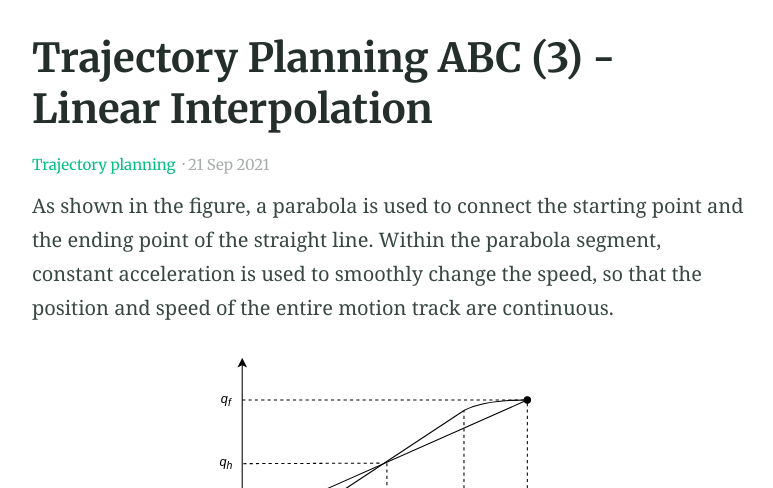
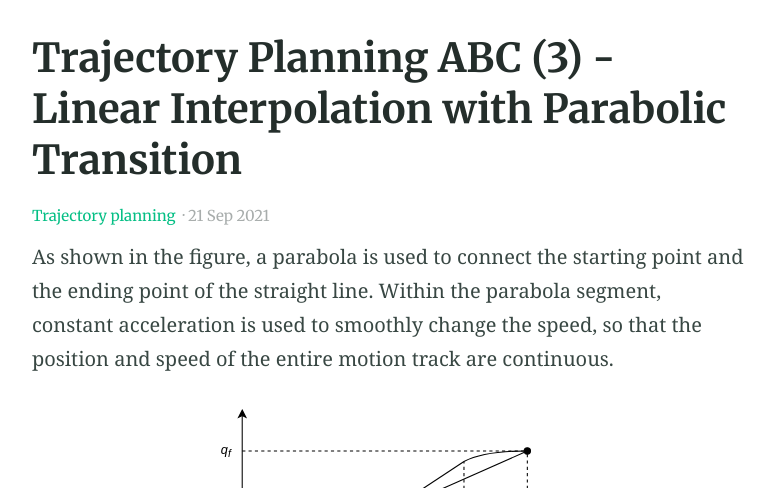
Before and after one commit to Confuzzle/Confuzzle.github.io, a Jekyll site: the page built from _posts/2021-09-21-path-planning-abc(3).md, in a window 1280 px wide and 900 px high, cut to the strip 412-900 px from the top of the window. Shown: the whole strip, without its empty margins (251-1024 px from the left). Built offline with Jekyll 4.4.1, drawn with Linux system fonts in a browser that asks for light colours.

Commit message:
Add abc(3)

```diff
--- a/_posts/2021-09-21-path-planning-abc(3).md
+++ b/_posts/2021-09-21-path-planning-abc(3).md
@@ -1,9 +1,9 @@
 ---
-title: Trajectory Planning ABC (3) - Linear Interpolation
+title: Trajectory Planning ABC (3) - Linear Interpolation with Parabolic Transition
 categories:
 - Trajectory planning
 excerpt: |
-  Another common trajectory generation method is linear function interpolation.
+  Another common trajectory generation method is linear function interpolation with parabolic transition.
 feature_text: |
   ## Simple trajectory planning
   Joint space planning and Cartesian space planning
```
